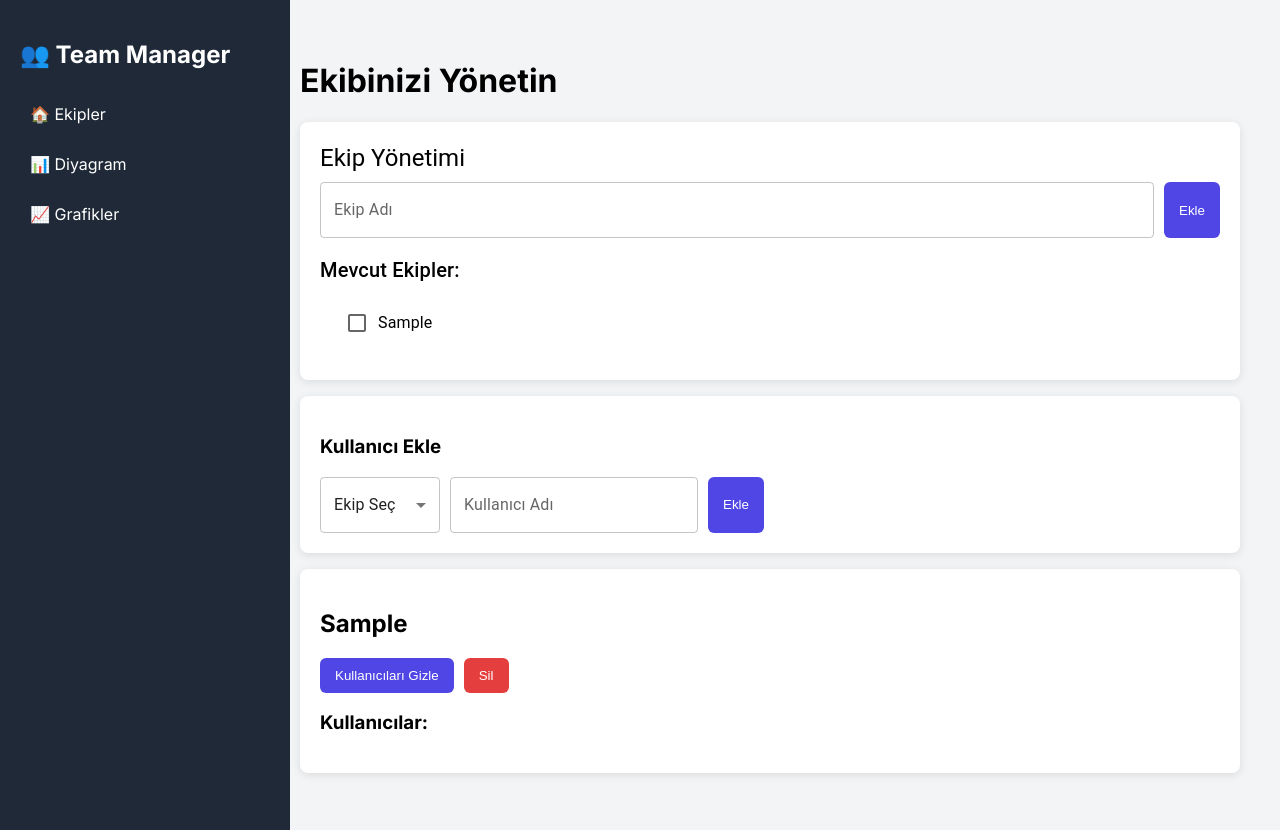
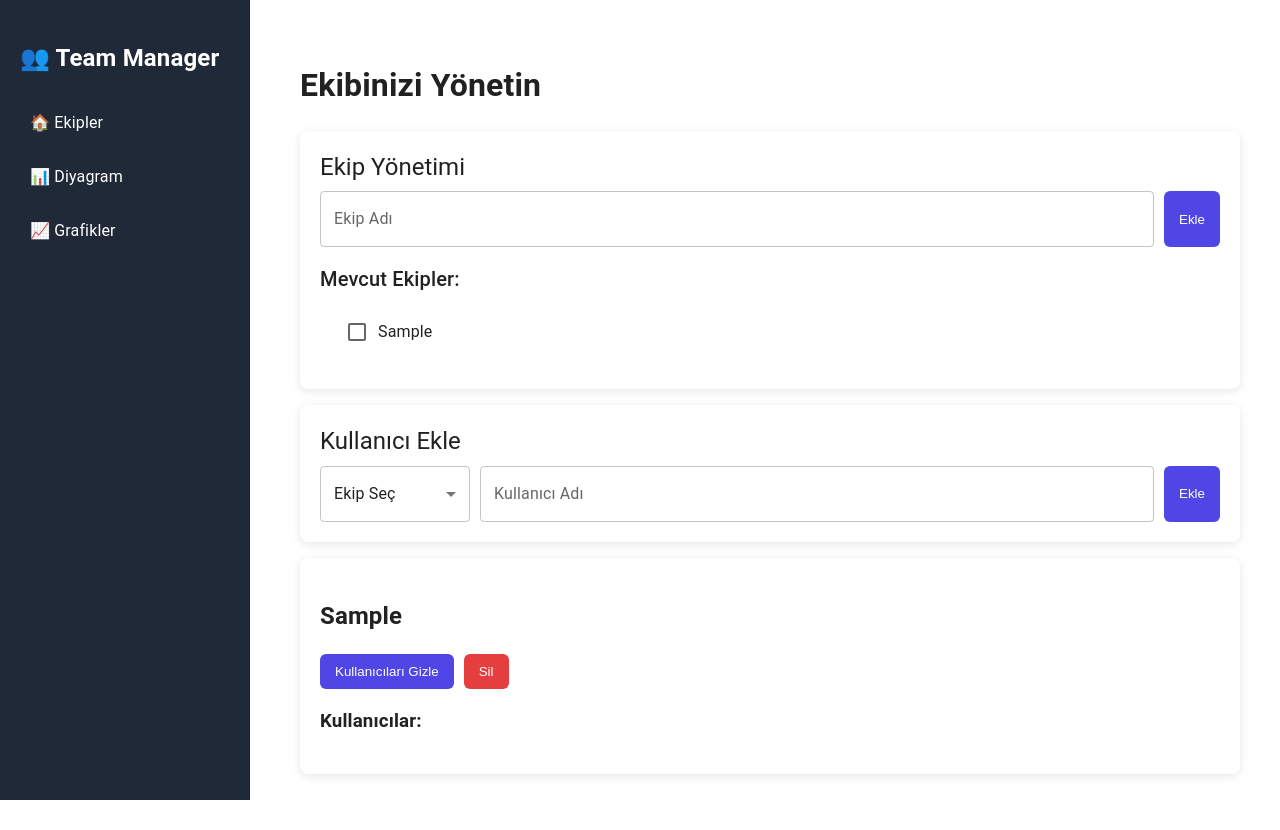
Before and after one commit to YavuzYalcinkaya/case-1, a React (Vite) app: page / in a window 1280 px wide. Both pictures are taken after typing "Sample" into the empty fields and a click on the button "Ekle". Built offline with nearby package versions, Linux system fonts and the light colour scheme.

Commit message:
UserForm güncellendi

```diff
--- a/src/App.tsx
+++ b/src/App.tsx
@@ -2,8 +2,13 @@ import { BrowserRouter as Router, Routes, Route } from "react-router-dom";
 import { TeamProvider } from "./context/TeamContext";
 import Layout from "./Layout";
 import TeamList from "./components/TeamList";
+import { ThemeProvider } from "styled-components";
+import theme from "./theme";
+import { CssBaseline } from "@mui/material";
 
 const App = () => (
+  <ThemeProvider theme={theme}>
+    <CssBaseline />
     <TeamProvider>
       <Router>
         <Routes>
@@ -13,6 +18,7 @@ const App = () => (
         </Routes>
       </Router>
     </TeamProvider>
+  </ThemeProvider>
 );
 
 export default App;
--- a/src/components/UserForm.tsx
+++ b/src/components/UserForm.tsx
@@ -1,14 +1,24 @@
 import React, { useState } from "react";
 import { useTeamContext } from "../context/TeamContext";
 import { Card, Button } from "../styled";
-import TextField from "@mui/material/TextField";
-import MenuItem from "@mui/material/MenuItem";
-import Select from "@mui/material/Select";
+import {
+  TextField,
+  Select,
+  MenuItem,
+  List,
+  ListItem,
+  Checkbox,
+  Typography,
+  Box,
+} from "@mui/material";
 
 const UserForm = () => {
-  const { teams, addUser } = useTeamContext();
+  const { teams, addUser, removeUser } = useTeamContext();
   const [userName, setUserName] = useState("");
   const [selectedTeam, setSelectedTeam] = useState("");
+  const [selectedUsers, setSelectedUsers] = useState<
+    { teamId: string; userId: string }[]
+  >([]);
 
   const handleSubmit = (e: React.FormEvent) => {
     e.preventDefault();
@@ -18,16 +28,33 @@ const UserForm = () => {
     }
   };
 
+  const handleCheckboxChange = (teamId: string, userId: string) => {
+    setSelectedUsers((prevSelected) =>
+      prevSelected.some((u) => u.userId === userId)
+        ? prevSelected.filter((u) => u.userId !== userId)
+        : [...prevSelected, { teamId, userId }]
+    );
+  };
+
+  const handleBulkDelete = () => {
+    selectedUsers.forEach(({ teamId, userId }) => removeUser(teamId, userId));
+    setSelectedUsers([]);
+  };
+
   return (
     <Card>
-      <h3>Kullanıcı Ekle</h3>
-      <form onSubmit={handleSubmit} style={{ display: "flex", gap: "10px" }}>
+      <Typography variant="h5" gutterBottom>
+        Kullanıcı Ekle
+      </Typography>
+
+      {/* Kullanıcı Ekleme Formu */}
+      <Box component="form" onSubmit={handleSubmit} display="flex" gap="10px">
         <Select
           value={selectedTeam}
           onChange={(e) => setSelectedTeam(e.target.value)}
           displayEmpty
           variant="outlined"
-          style={{ minWidth: 120 }}
+          sx={{ minWidth: 150 }}
         >
           <MenuItem value="" disabled>
             Ekip Seç
@@ -44,10 +71,48 @@ const UserForm = () => {
           value={userName}
           onChange={(e) => setUserName(e.target.value)}
           variant="outlined"
+          fullWidth
         />
 
         <Button type="submit">Ekle</Button>
-      </form>
+      </Box>
+
+      {/* Kullanıcı Listesi */}
+      {teams.some((team) => team.users.length > 0) && (
+        <>
+          <Typography variant="h6" sx={{ marginTop: 2 }}>
+            Mevcut Kullanıcılar:
+          </Typography>
+          <List>
+            {teams.flatMap((team) =>
+              team.users.map((user) => (
+                <ListItem
+                  key={user.id}
+                  sx={{ display: "flex", alignItems: "center" }}
+                >
+                  <Checkbox
+                    checked={selectedUsers.some((u) => u.userId === user.id)}
+                    onChange={() => handleCheckboxChange(team.id, user.id)}
+                  />
+                  <Typography>
+                    {user.name} ({team.name})
+                  </Typography>
+                </ListItem>
+              ))
+            )}
+          </List>
+
+          {/* Seçili Kullanıcıları Sil Butonu */}
+          {selectedUsers.length > 0 && (
+            <Button
+              onClick={handleBulkDelete}
+              style={{ background: "#E53E3E", marginTop: "10px" }}
+            >
+              Seçilenleri Sil
+            </Button>
+          )}
+        </>
+      )}
     </Card>
   );
 };
```
Lines whose indentation alone changed are shown as unchanged.
